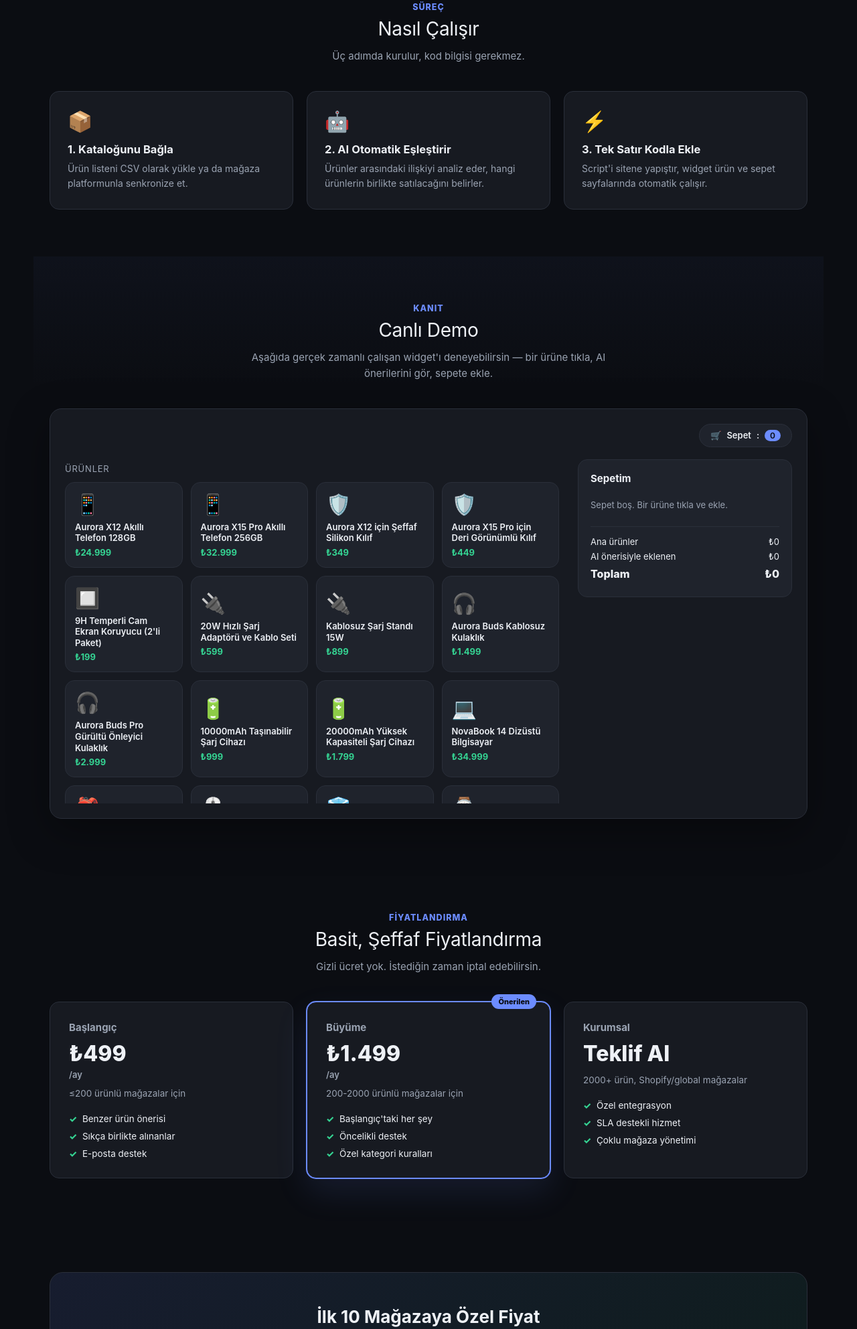
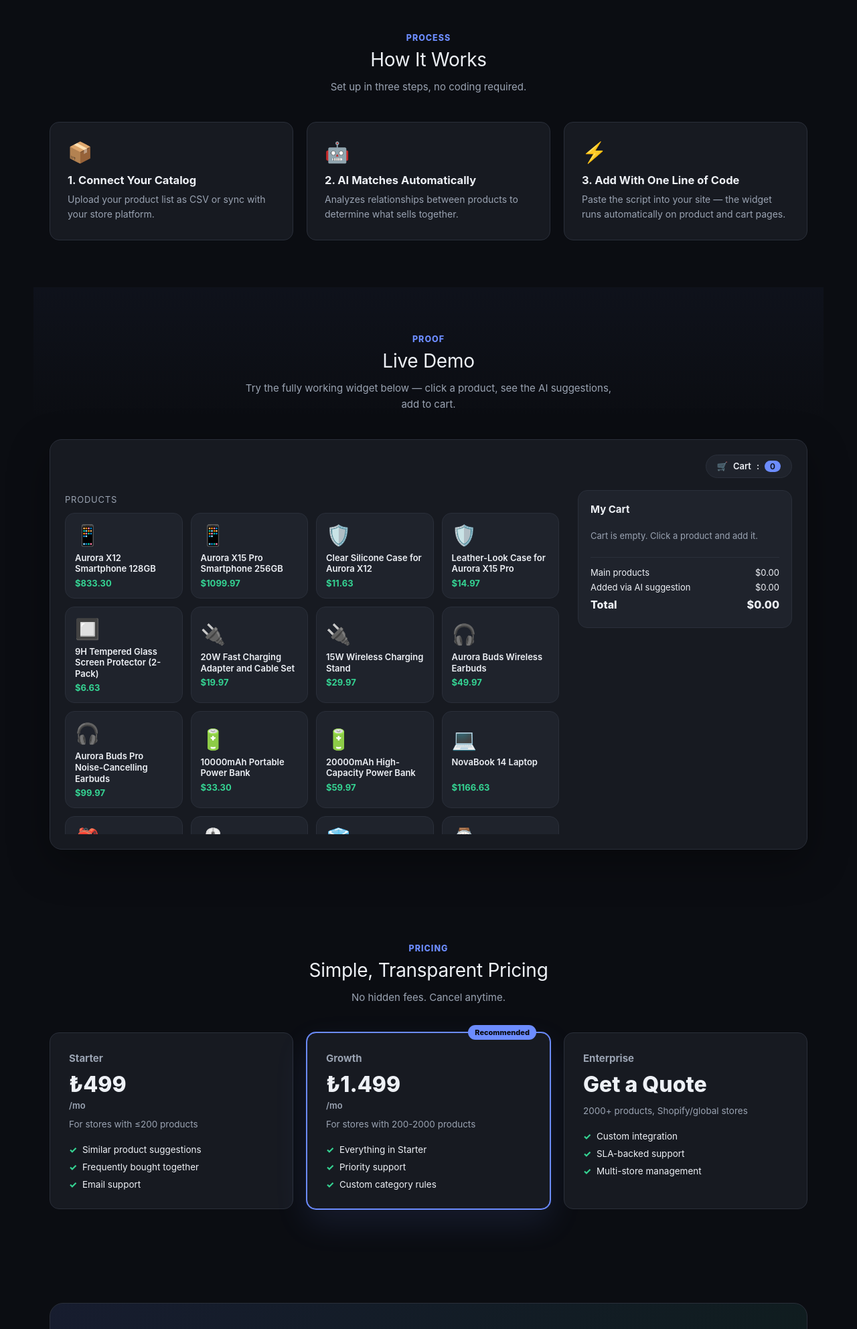
Before and after one commit to dicleozgendev/product-recommendation-widget, a website: page public/demo.html in a window 1280 px wide. Shown: the part 576-2561 px from the top of the page at 67% size. Drawn offline with Linux system fonts and the light colour scheme.

Commit message:
Translate docs and demo to English; make English the default UI language

```diff
--- /dev/null
+++ b/next-steps.md
@@ -0,0 +1,30 @@
+# AI Product Recommendation Widget — Next Steps
+
+## What this demo shows
+
+The `demo.html` file is a standalone, server-free proof-of-concept demo. On a sample electronics/accessories store (30 products), it shows the following: when a product is clicked, the AI suggests "frequently bought together" items (complementary products — the real upsell value is here) and "similar products". As you add items to the cart, the panel on the right shows, live, the extra revenue that the AI recommendations add to the basket size. There is also TR/EN language switching (button in the top right) — the same demo can be shown to both Turkish and international merchants.
+
+Recommendations are currently computed with TF-IDF (text similarity) + a category rule, with no external API call and zero cost. In a real store, this could be replaced with a stronger method such as OpenAI/Claude embeddings — the interface and business logic stay the same.
+
+## Steps needed to connect to a real store
+
+1. **Get the product data**: Most platforms (Ticimax, İkas, T-Soft, WooCommerce, Shopify) can export their product catalog as CSV. First version: the merchant uploads a CSV, we compute and store the embeddings. This is much faster than writing a separate API integration for each platform.
+2. **Provide a script tag**: The merchant adds a single `<script>` line to their site (like Intercom/Hotjar). The widget detects its own product page and shows recommendations.
+3. **A simple backend**: A small server for CSV upload + embedding computation + a recommendation API (Node/Express, free/cheap hosting: Railway, Render). Fits comfortably within budget.
+
+## Pricing suggestion (initial)
+
+- Small store (≤200 products): ~₺499-799/month
+- Mid-size (200-2000 products): ~₺1,499-2,499/month
+- Global (Shopify App Store, later): $19-49/month range, adjusted based on Shopify's competitive analysis
+
+## Roadmap
+
+1. Show this demo to 5-10 real Turkish e-commerce owners (İkas/Ticimax user communities, merchant groups, direct messages). Goal: get a real answer to the question "would you pay X TL/month for something like this".
+2. If there is interest, prepare a customized demo using that store's real product CSV (this is the step that helps most with closing the sale).
+3. Once the first 2-3 paying customers are found, build the real backend + script-tag integration (no investment in production infrastructure until this point — we don't build before demand is validated).
+4. After running in Turkey for a few months and collecting feedback, move the same product to the Shopify App Store and open it to the global/US market.
+
+## Realistic expectations
+
+The first sale will likely take weeks, and the revenue level where you can say "this works" (a few thousand TL per month) will likely take a few months. The only thing that speeds this up: how many people you show the demo to, and how many of them you customize it for with their real data.
--- a/package.json
+++ b/package.json
@@ -1,13 +1,13 @@
 {
   "name": "urun-onerisi-mvp",
   "version": "1.0.0",
-  "description": "AI destekli ürün önerisi (upsell/cross-sell) widget demosu ve pazarlama sayfası",
+  "description": "AI-powered product recommendation (upsell/cross-sell) widget demo and marketing page",
   "main": "index.js",
   "scripts": {
     "build": "node build/generate.js && node build/build-demo.js",
     "test": "node build/test-jsdom.js && node build/test-all-products.js"
   },
-  "keywords": ["e-ticaret", "ai", "upsell", "shopify", "recommendation-engine"],
+  "keywords": ["e-commerce", "ai", "upsell", "shopify", "recommendation-engine"],
   "author": "",
   "license": "UNLICENSED",
   "private": true
--- a/public/demo.html
+++ b/public/demo.html
@@ -1,9 +1,9 @@
 <!DOCTYPE html>
-<html lang="tr">
+<html lang="en">
 <head>
 <meta charset="UTF-8">
 <meta name="viewport" content="width=device-width, initial-scale=1.0">
-<title>AI Ürün Önerisi Widget — TeknoMarket AI</title>
+<title>AI Product Recommendation Widget — TeknoMarket AI</title>
 <style>
   :root {
     --bg: #0b0d12;
@@ -208,81 +208,81 @@
 <nav>
   <div class="brand"><span class="logo-dot"></span><span>TeknoMarket AI</span></div>
   <div class="nav-links">
-    <a href="#how" id="nav-how">Nasıl Çalışır</a>
-    <a href="#demo" id="nav-demo">Canlı Demo</a>
-    <a href="#pricing" id="nav-pricing">Fiyatlandırma</a>
-    <a href="#contact" id="nav-contact">İletişim</a>
+    <a href="#how" id="nav-how">How It Works</a>
+    <a href="#demo" id="nav-demo">Live Demo</a>
+    <a href="#pricing" id="nav-pricing">Pricing</a>
+    <a href="#contact" id="nav-contact">Contact</a>
   </div>
   <div class="nav-right">
-    <button class="lang-toggle" id="lang-btn" onclick="toggleLang()">EN</button>
-    <button class="nav-cta" onclick="scrollToId('demo')" id="nav-cta-btn">Demoyu Dene</button>
+    <button class="lang-toggle" id="lang-btn" onclick="toggleLang()">TR</button>
+    <button class="nav-cta" onclick="scrollToId('demo')" id="nav-cta-btn">Try the Demo</button>
   </div>
 </nav>
 
 <section class="hero-section">
-  <div class="hero-badge" id="hero-badge">🚀 Yeni Lansman — İlk 10 mağazaya özel fiyat</div>
-  <h1 id="hero-title">Mağazanıza AI destekli ürün önerisi ekleyin, sepet tutarını büyütün</h1>
-  <p class="hero-sub" id="hero-sub">Ziyaretçi bir ürüne baktığında, AI sıkça birlikte alınan ve benzer ürünleri otomatik önerir. Kurulum tek satır kod, entegrasyon birkaç dakika sürer.</p>
+  <div class="hero-badge" id="hero-badge">🚀 New Launch — Special pricing for the first 10 stores</div>
+  <h1 id="hero-title">Add AI-powered product recommendations to your store, grow your average cart size</h1>
+  <p class="hero-sub" id="hero-sub">When a visitor views a product, AI automatically suggests frequently bought together and similar items. Setup is one line of code, integration takes minutes.</p>
   <div class="hero-ctas">
-    <button class="btn-primary" onclick="scrollToId('demo')" id="hero-cta-primary">Canlı Demoyu Dene</button>
-    <button class="btn-secondary" onclick="scrollToId('pricing')" id="hero-cta-secondary">Fiyatlandırmayı Gör</button>
+    <button class="btn-primary" onclick="scrollToId('demo')" id="hero-cta-primary">Try the Live Demo</button>
+    <button class="btn-secondary" onclick="scrollToId('pricing')" id="hero-cta-secondary">See Pricing</button>
   </div>
 </section>
 
 <section id="how">
   <div class="section-header center">
-    <div class="section-eyebrow" id="how-eyebrow">Süreç</div>
-    <div class="section-title" id="how-title">Nasıl Çalışır</div>
-    <div class="section-sub" id="how-sub">Üç adımda kurulur, kod bilgisi gerekmez.</div>
+    <div class="section-eyebrow" id="how-eyebrow">Process</div>
+    <div class="section-title" id="how-title">How It Works</div>
+    <div class="section-sub" id="how-sub">Set up in three steps, no coding required.</div>
   </div>
   <div class="how-grid">
     <div class="how-card">
       <div class="icon">📦</div>
-      <h3 id="how1-title">1. Kataloğunu Bağla</h3>
-      <p id="how1-desc">Ürün listeni CSV olarak yükle ya da mağaza platformunla senkronize et.</p>
+      <h3 id="how1-title">1. Connect Your Catalog</h3>
+      <p id="how1-desc">Upload your product list as CSV or sync with your store platform.</p>
     </div>
     <div class="how-card">
       <div class="icon">🤖</div>
-      <h3 id="how2-title">2. AI Otomatik Eşleştirir</h3>
-      <p id="how2-desc">Ürünler arasındaki ilişkiyi analiz eder, hangi ürünlerin birlikte satılacağını belirler.</p>
+      <h3 id="how2-title">2. AI Matches Automatically</h3>
+      <p id="how2-desc">Analyzes relationships between products to determine what sells together.</p>
     </div>
     <div class="how-card">
       <div class="icon">⚡</div>
-      <h3 id="how3-title">3. Tek Satır Kodla Ekle</h3>
-      <p id="how3-desc">Script'i sitene yapıştır, widget ürün ve sepet sayfalarında otomatik çalışır.</p>
+      <h3 id="how3-title">3. Add With One Line of Code</h3>
+      <p id="how3-desc">Paste the script into your site — the widget runs automatically on product and cart pages.</p>
     </div>
   </div>
 </section>
 
 <section class="demo-section" id="demo">
   <div class="section-header center">
-    <div class="section-eyebrow" id="demo-eyebrow">Kanıt</div>
-    <div class="section-title" id="demo-title">Canlı Demo</div>
-    <div class="section-sub" id="demo-sub">Aşağıda gerçek zamanlı çalışan widget'ı deneyebilirsin — bir ürüne tıkla, AI önerilerini gör, sepete ekle.</div>
+    <div class="section-eyebrow" id="demo-eyebrow">Proof</div>
+    <div class="section-title" id="demo-title">Live Demo</div>
+    <div class="section-sub" id="demo-sub">Try the fully working widget below — click a product, see the AI suggestions, add to cart.</div>
   </div>
 
   <div class="demo-frame">
     <div class="demo-toolbar">
-      <div class="cart-pill">🛒 <span id="cart-label">Sepet</span>: <span class="count" id="cart-count">0</span></div>
+      <div class="cart-pill">🛒 <span id="cart-label">Cart</span>: <span class="count" id="cart-count">0</span></div>
     </div>
     <div class="layout">
       <div>
-        <div class="grid-title" id="grid-title">Ürünler</div>
+        <div class="grid-title" id="grid-title">Products</div>
         <div class="product-grid" id="product-grid"></div>
         <div class="detail-panel" id="detail-panel"></div>
       </div>
       <div class="sidebar">
         <div class="cart-box">
-          <h3 id="cart-title">Sepetim</h3>
-          <div id="cart-items"><div class="cart-empty" id="cart-empty-text">Sepet boş. Bir ürüne tıkla ve ekle.</div></div>
+          <h3 id="cart-title">My Cart</h3>
+          <div id="cart-items"><div class="cart-empty" id="cart-empty-text">Cart is empty. Click a product and add it.</div></div>
           <div class="cart-totals">
-            <div class="row"><span id="label-ana">Ana ürünler</span><span id="total-main">₺0</span></div>
-            <div class="row"><span id="label-ai">AI önerisiyle eklenen</span><span id="total-ai">₺0</span></div>
-            <div class="row grand"><span id="label-toplam">Toplam</span><span id="total-grand">₺0</span></div>
+            <div class="row"><span id="label-ana">Main products</span><span id="total-main">₺0</span></div>
+            <div class="row"><span id="label-ai">Added via AI suggestion</span><span id="total-ai">₺0</span></div>
+            <div class="row grand"><span id="label-toplam">Total</span><span id="total-grand">₺0</span></div>
           </div>
           <div class="uplift-box" id="uplift-box" style="display:none;">
             <b id="uplift-pct">+0%</b>
-            <span id="uplift-text">AI önerileri sayesinde sepet büyüklüğü arttı.</span>
+            <span id="uplift-text">Cart size increased thanks to AI suggestions.</span>
           </div>
         </div>
       </div>
@@ -292,43 +292,43 @@
 
 <section id="pricing">
   <div class="section-header center">
-    <div class="section-eyebrow" id="pricing-eyebrow">Fiyatlandırma</div>
-    <div class="section-title" id="pricing-title">Basit, Şeffaf Fiyatlandırma</div>
-    <div class="section-sub" id="pricing-sub">Gizli ücret yok. İstediğin zaman iptal edebilirsin.</div>
+    <div class="section-eyebrow" id="pricing-eyebrow">Pricing</div>
+    <div class="section-title" id="pricing-title">Simple, Transparent Pricing</div>
+    <div class="section-sub" id="pricing-sub">No hidden fees. Cancel anytime.</div>
   </div>
   <div class="pricing-grid">
     <div class="price-card">
-      <div class="plan-name" id="plan1-name">Başlangıç</div>
+      <div class="plan-name" id="plan1-name">Starter</div>
       <div class="plan-price">₺499</div>
-      <div class="plan-period" id="plan1-period">/ay</div>
-      <div class="plan-desc" id="plan1-desc">≤200 ürünlü mağazalar için</div>
+      <div class="plan-period" id="plan1-period">/mo</div>
+      <div class="plan-desc" id="plan1-desc">For stores with ≤200 products</div>
       <ul id="plan1-features">
-        <li>Benzer ürün önerisi</li>
-        <li>Sıkça birlikte alınanlar</li>
-        <li>E-posta destek</li>
+        <li>Similar product suggestions</li>
+        <li>Frequently bought together</li>
+        <li>Email support</li>
       </ul>
     </div>
     <div class="price-card highlight">
-      <div class="price-tag" id="plan2-tag">Önerilen</div>
-      <div class="plan-name" id="plan2-name">Büyüme</div>
+      <div class="price-tag" id="plan2-tag">Recommended</div>
+      <div class="plan-name" id="plan2-name">Growth</div>
       <div class="plan-price">₺1.499</div>
-      <div class="plan-period" id="plan2-period">/ay</div>
-      <div class="plan-desc" id="plan2-desc">200-2000 ürünlü mağazalar için</div>
+      <div class="plan-period" id="plan2-period">/mo</div>
+      <div class="plan-desc" id="plan2-desc">For stores with 200-2000 products</div>
       <ul id="plan2-features">
-        <li>Başlangıç'taki her şey</li>
-        <li>Öncelikli destek</li>
-        <li>Özel kategori kuralları</li>
+        <li>Everything in Starter</li>
+        <li>Priority support</li>
+        <li>Custom category rules</li>
       </ul>
     </div>
     <div class="price-card">
-      <div class="plan-name" id="plan3-name">Kurumsal</div>
-      <div class="plan-price" id="plan3-price">Teklif Al</div>
+      <div class="plan-name" id="plan3-name">Enterprise</div>
+      <div class="plan-price" id="plan3-price">Get a Quote</div>
       <div class="plan-period"></div>
-      <div class="plan-desc" id="plan3-desc">2000+ ürün, Shopify/global mağazalar</div>
+      <div class="plan-desc" id="plan3-desc">2000+ products, Shopify/global stores</div>
       <ul id="plan3-features">
-        <li>Özel entegrasyon</li>
-        <li>SLA destekli hizmet</li>
-        <li>Çoklu mağaza yönetimi</li>
+        <li>Custom integration</li>
+        <li>SLA-backed support</li>
+        <li>Multi-store management</li>
       </ul>
     </div>
   </div>
@@ -336,13 +336,13 @@
 
 <section class="contact-section" id="contact">
   <div class="contact-box">
-    <h2 id="contact-title">İlk 10 Mağazaya Özel Fiyat</h2>
-    <p id="contact-sub">Erken katılan mağazalara özel fiyat ve öncelikli kurulum desteği veriyoruz. Ürününü/kataloğunu paylaş, sana özel demoyu birlikte hazırlayalım.</p>
-    <a class="contact-btn" id="contact-btn" href="mailto:destanozgen@gmail.com?subject=AI%20%C3%9Cr%C3%BCn%20%C3%96nerisi%20Widget%20-%20Demo%20Talebi">Bize Ulaş</a>
+    <h2 id="contact-title">Special Pricing for the First 10 Stores</h2>
+    <p id="contact-sub">Early adopters get special pricing and priority setup support. Share your product/catalog and let's build your custom demo together.</p>
+    <a class="contact-btn" id="contact-btn" href="mailto:destanozgen@gmail.com?subject=AI%20Product%20Recommendation%20Widget%20-%20Demo%20Request">Get in Touch</a>
   </div>
 </section>
 
-<footer id="footer-text">Bu bir tanıtım/demo sayfasıdır. Ürün verisi örnektir; gerçek entegrasyon, mağaza kataloğuna göre özelleştirilir.</footer>
+<footer id="footer-text">This is a promotional/demo page. Product data is sample data; real integration is customized to your store catalog.</footer>
 
 <script>
 const PRODUCTS = [
@@ -639,7 +639,7 @@ const RECS = {
   }
 };
 
-let lang = "tr";
+let lang = "en";
 let cart = []; // {id, source: 'main'|'ai'}
 
 const t = {
```
Also changed, not shown: sonraki-adimlar.md (deleted, +0 -30 lines), README.md, build/demo.template.html.
